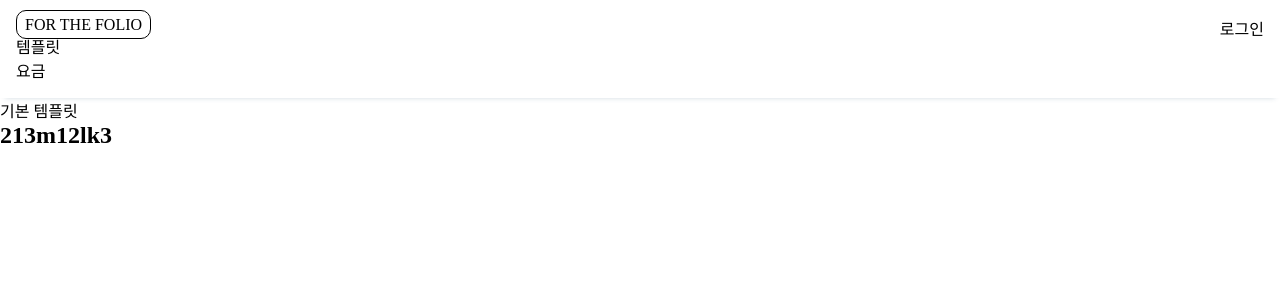
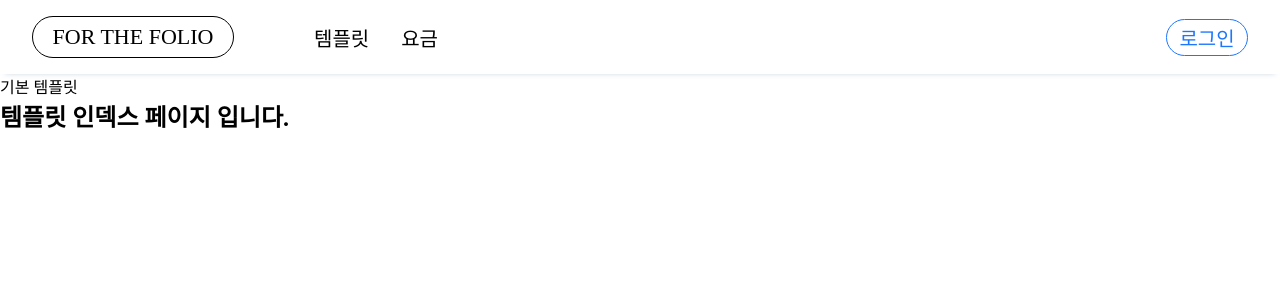
Before and after one commit to Dalnim-PJT/ForTheFolio, a Django app: page /portfolios/ in a window 1280 px wide. Shown: the top 300 px of the page. Run offline with Django 4.2, Linux system fonts and the light colour scheme; parts of the project's set-up code (start-up, migrations or seed data) failed here and were passed over.

Commit message:
[UPADTE]base_header base header 디자인 수정 naverbar 동적생성구현

```diff
--- a/accounts/templates/accounts/profile.html
+++ b/accounts/templates/accounts/profile.html
@@ -4,8 +4,9 @@
 
 {% block content %}
 <article>
+  <h1>{{ user }}님의 프로필 페이지 입니다.</h1>
   <div>
-    <a href="{% url 'accounts:logout' %}">로그아웃</a>
+    <a href="{% url 'accounts:logout' %}" style="font-size: 20px; color:red;">로그아웃</a>
   </div>
 </article>
 <article>
--- /dev/null
+++ b/forthefolio/context_processors.py
@@ -0,0 +1,13 @@
+from django.urls import reverse_lazy
+import json
+
+def navbar(request):
+    navbar_items = [
+        {"name": "템플릿", "url": str(reverse_lazy('portfolios:index')), "class": "portfolio"},
+        {"name": "요금", "url": str(reverse_lazy('payments:index')), "class": "payments"},
+    ]
+    navbar_items_json = json.dumps(navbar_items)
+    return {'navbar_items': navbar_items_json}
+
+# 앱네임을 사용하기 위해 reverse를 사용해야하나, reverse는 재귀호출 에러
+# reverse_lazy는 JSON에 __proxy__ 오브젝트를 직렬화하려고 하는 문제 : str()사용하여 해결됨.
--- a/forthefolio/settings.py
+++ b/forthefolio/settings.py
@@ -66,6 +66,7 @@ TEMPLATES = [
         'APP_DIRS': True,
         'OPTIONS': {
             'context_processors': [
+                'forthefolio.context_processors.navbar',
                 'django.template.context_processors.debug',
                 'django.template.context_processors.request',
                 'django.contrib.auth.context_processors.auth',
--- a/forthefolio/urls.py
+++ b/forthefolio/urls.py
@@ -20,6 +20,7 @@ from django.conf import settings
 from django.conf.urls.static import static
 from . import views
 
+
 urlpatterns = [
     path('admin/', admin.site.urls),
     path('', views.main, name='main'),
--- a/forthefolio/views.py
+++ b/forthefolio/views.py
@@ -1,4 +1,6 @@
 from django.shortcuts import render
+
+
 
 def main(request):
     return render(request, "main.html")
--- a/payments/urls.py
+++ b/payments/urls.py
@@ -4,5 +4,5 @@ from . import views
 app_name = "payments"
 
 urlpatterns = [
-
+    path('', views.index, name='index'),
 ]
--- a/payments/views.py
+++ b/payments/views.py
@@ -1,3 +1,5 @@
 from django.shortcuts import render
 
 # Create your views here.
+def index(request):
+    return render(request, 'payments/index.html')
--- a/portfolios/templates/portfolios/index.html
+++ b/portfolios/templates/portfolios/index.html
@@ -5,6 +5,6 @@
 {% block content %}
 <article>
   <a href="{% url 'portfolios:p_create' 'basic' %}">기본 템플릿</a>
-  <h1>213m12lk3</h1>
+  <h1>템플릿 인덱스 페이지 입니다.</h1>
 </article>
 {% endblock content %}
--- a/static/base/css/base.css
+++ b/static/base/css/base.css
@@ -1,13 +1,44 @@
 .header--container {
   display: flex;
   justify-content: space-between;
+  font-size: 20px;
   background-color: #fff;
   box-shadow: 0 5px 5px -5px rgba(41, 85, 115, 0.21);
-  padding: 1rem;
+  padding: 1rem 2rem;
 }
+.header--list {
+  display: flex;
+  gap: 5rem;
+}
+.header--logo {
+  display: flex;
+  justify-content: center;
+  align-items: center;
+  width: 200px;
+  height: 40px;
+  font-size: 22px;
+  border: 1px solid #000;
+  border-radius: 30px;
 
-.header--logo {
-  border: 1px solid #000;
-  border-radius: 10px;
-  padding: 0.3rem 0.5rem;
 }
+.header--navbar {
+  display: flex;
+  align-items: center;
+  gap: 2rem;
+  height: 100%;
+}
+.header--user {
+  display: flex;
+  align-items: center;
+  color: #1C77FF;
+}
+.header--login {
+  display: flex;
+  justify-content: center;
+  align-items: center;
+  width: 80px;
+  height: 35px;
+  border: 1px solid #1C77FF;
+  border-radius: 30px;
+
+}
--- a/templates/base.html
+++ b/templates/base.html
@@ -11,27 +11,36 @@
   </head>
   <body>
     <header class="header--container">
-      <div class="">
+      <div class="header--list">
         <a class="header--logo" href="#">FOR THE FOLIO</a>
         <nav>
-          <ul>
-            <li><a href="{% url 'portfolios:index' %}">템플릿</a></li>
-            <li><a href="#">요금</a></li>
-          </ul>
+          <ul id="navbar" class="header--navbar"></ul>
         </nav>
       </div>
-      <div>
+      <div class="header--user">
         {% if request.user.is_authenticated %}
           <a href="{% url 'accounts:profile' user.pk %}">{{user}}</a>
-
-          <a href="{% url 'accounts:logout' %}">로그아웃</a>
-          {% comment %} <a href="{% url 'accounts:profile' user %}">마이페이지</a> {% endcomment %}
         {% else %}
-          <a href="{% url 'accounts:login' %}">로그인</a>
+          <a class="header--login" href="{% url 'accounts:login' %}">로그인</a>
         {% endif %}
       </div>
     </header>
     <main>{% block content %}{% endblock content %}</main>
     <footer></footer>
+    <script>
+      const navbarItems = JSON.parse('{{ navbar_items|safe }}');
+      const navbar = document.getElementById("navbar");
+
+      navbarItems.forEach(function(item) {
+          const newElement = document.createElement("li");
+          const link = document.createElement("a");
+          link.href = item.url;
+          link.className = item.class;
+          link.textContent = item.name;
+          newElement.appendChild(link);
+          navbar.appendChild(newElement);
+      });
+      console.log(navbarItems);
+    </script>
   </body>
 </html>
```
Also changed, not shown: payments/templates/payments/index.html (+9 -0 lines).
